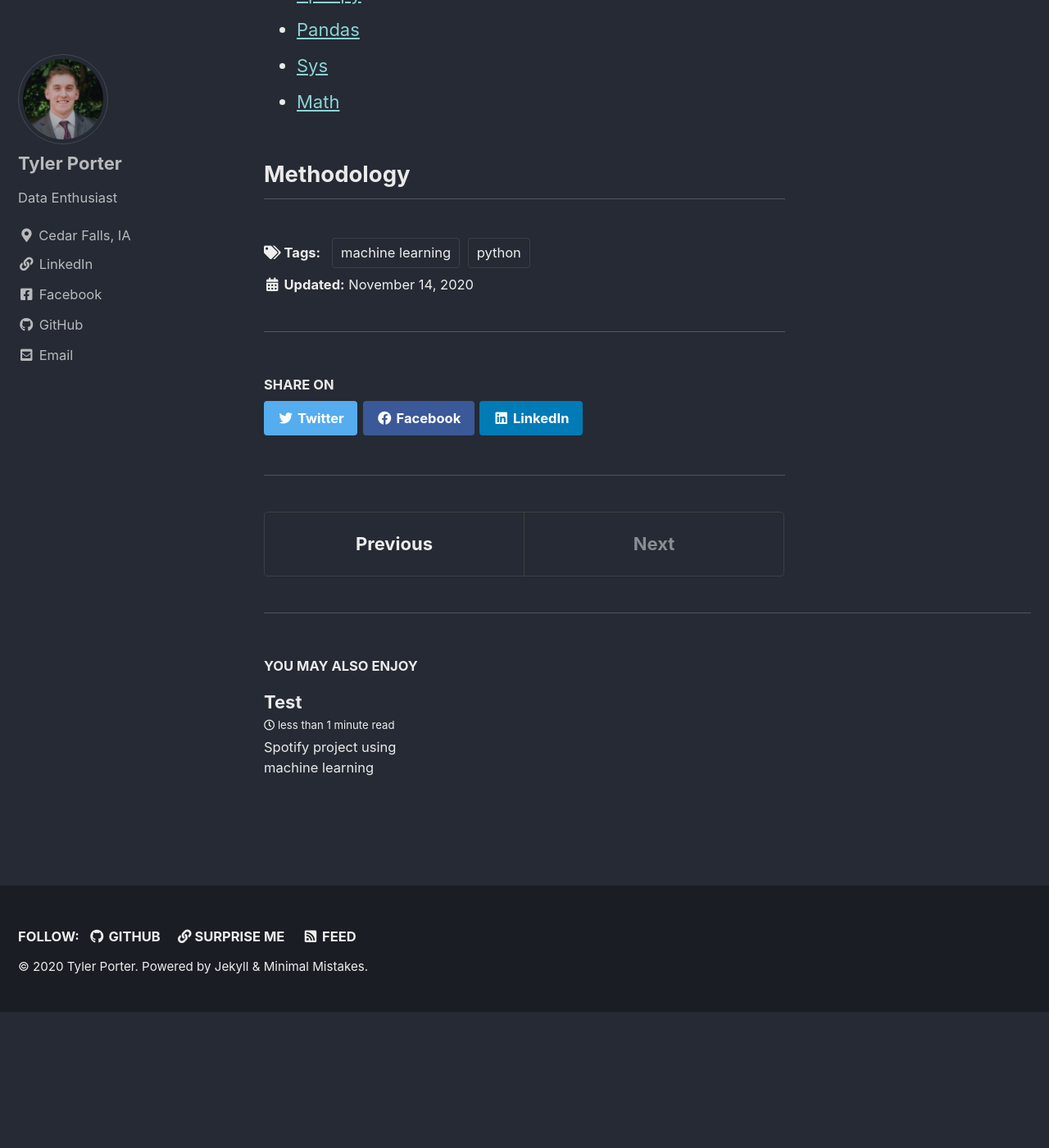
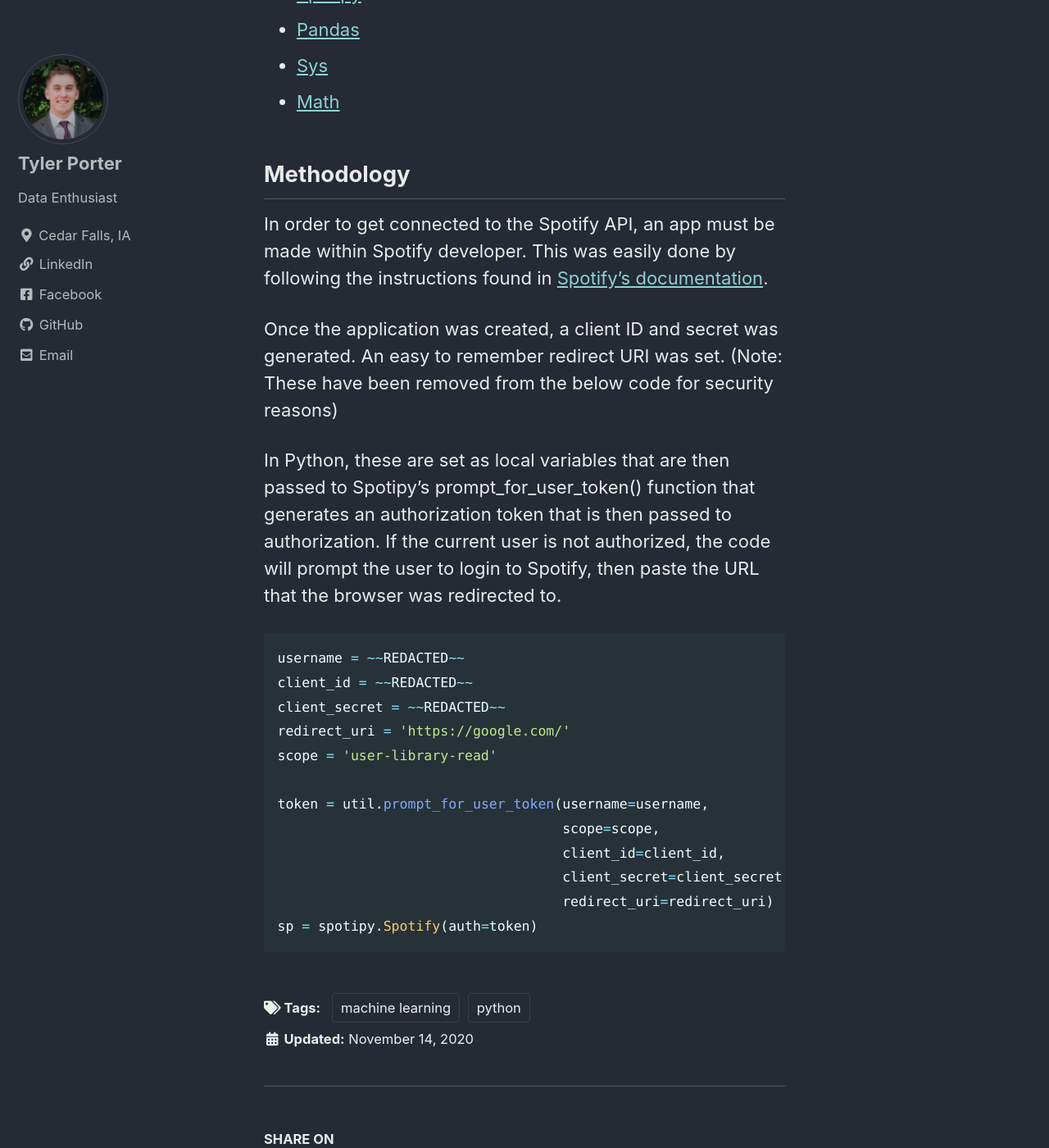
Before and after one commit to tyljporter/typo.github.io, a Jekyll site: the page built from _posts/2020-11-08-Spotify.md, in a window 1280 px wide and 1400 px high, scrolled down 1649 px. Shown: the whole window at 82% size. Built offline with Jekyll 4.4.1, drawn with Linux system fonts in a browser that asks for light colours; cached includes are drawn as plain includes; before the commit the page ends 2883 px from its top, so only the background shows below that; some of the changed text lies outside the part shown.

Commit message:
Spotify v11

````diff
--- a/_posts/2020-11-08-Spotify.md
+++ b/_posts/2020-11-08-Spotify.md
@@ -33,3 +33,25 @@ Python libraries used:
 
 
 ## Methodology
+
+In order to get connected to the Spotify API, an app must be made within Spotify developer. This was easily done by following the instructions found in [Spotify's documentation](https://developer.spotify.com/documentation/web-api/quick-start/).
+
+Once the application was created, a client ID and secret was generated. An easy to remember redirect URI was set.
+(Note: These have been removed from the below code for security reasons)
+
+In Python, these are set as local variables that are then passed to Spotipy's prompt_for_user_token() function that generates an authorization token that is then passed to authorization. If the current user is not authorized, the code will prompt the user to login to Spotify, then paste the URL that the browser was redirected to.
+
+```python
+username = ~~REDACTED~~
+client_id = ~~REDACTED~~
+client_secret = ~~REDACTED~~
+redirect_uri = 'https://google.com/'
+scope = 'user-library-read'
+
+token = util.prompt_for_user_token(username=username,
+                                   scope=scope,
+                                   client_id=client_id,
+                                   client_secret=client_secret,
+                                   redirect_uri=redirect_uri)
+sp = spotipy.Spotify(auth=token)
+```
````
Also changed, not shown: _pages/about.md (+1 -1 lines).
